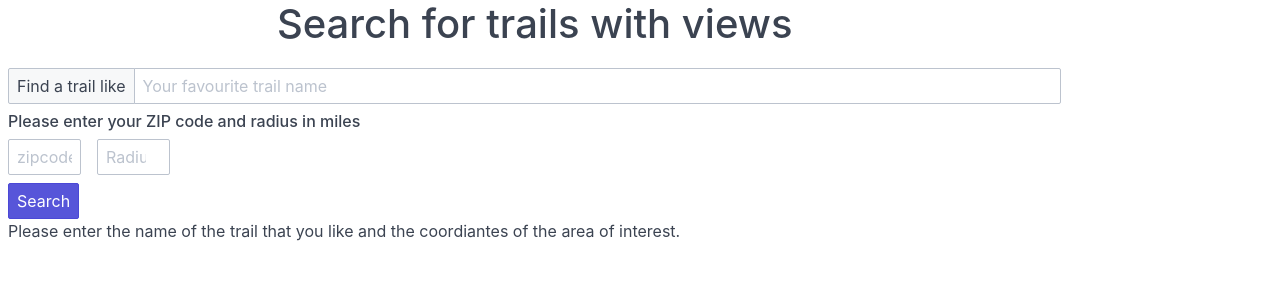
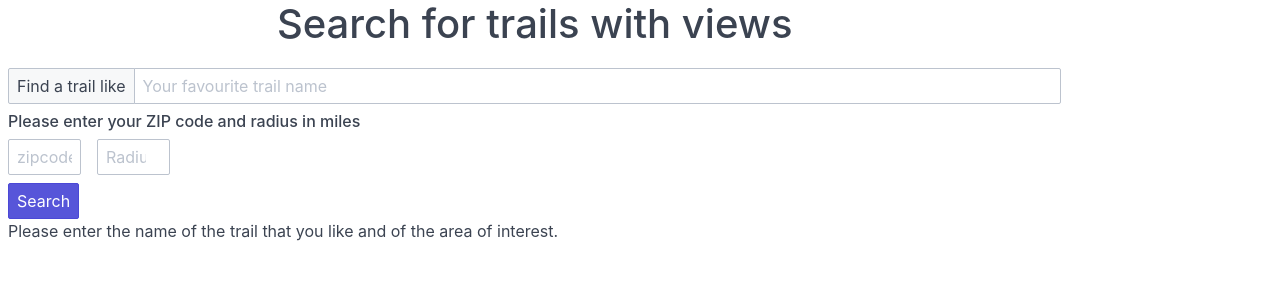
Before and after one commit to tankonst/insight_trail_recommender, a Flask app: page / in a window 1280 px wide. Shown: the top 300 px of the page. Run offline with Flask 2, Linux system fonts and the light colour scheme; some libraries are stand-ins or nearby versions.

Commit message:
small changes to template

```diff
--- a/app/templates/search.html
+++ b/app/templates/search.html
@@ -23,7 +23,7 @@
       {{ form.zipcode(id="zipcode", class="form-input", placeholder="zipcode") }}
       </div>
       <div class="column col-1">
-      {{ form.radius(id="radius", class="form-input", placeholder="Radius, m") }}
+      {{ form.radius(id="radius", class="form-input", placeholder="Radius, mi") }}
       </div>
     </div>
   </div>
--- a/app/templates/search_default.html
+++ b/app/templates/search_default.html
@@ -4,5 +4,5 @@
 
 
 {% block results %}
-Please enter the name of the trail that you like and the coordiantes of the area of interest.
+Please enter the name of the trail that you like and of the area of interest.
 {% endblock %}
```
Also changed, not shown: 1 other file.
